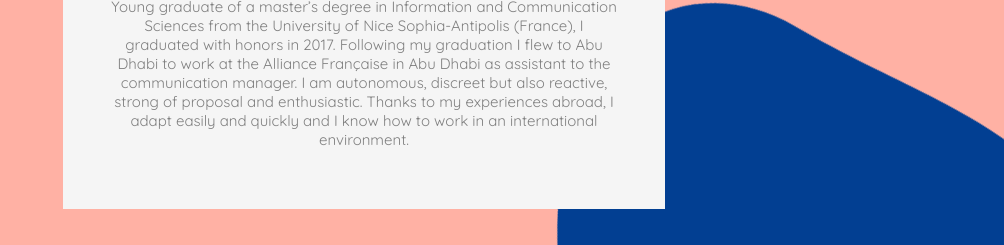
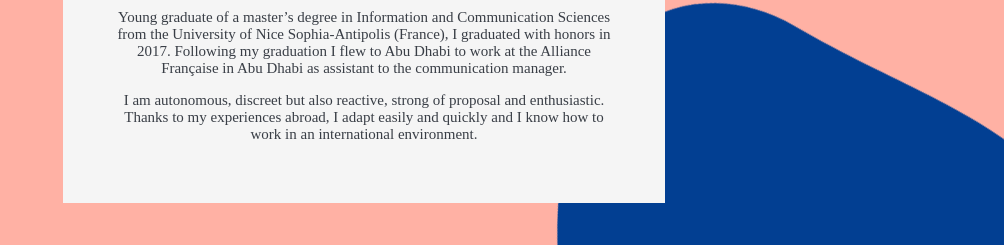
Before and after one commit to sarahcatry/profile, a plain HTML site: page index.html in a window 1280 px wide. Shown: the part 327-572 px from the top of the page, without its empty margins (276-1280 px from the left). Drawn offline with Linux system fonts and the light colour scheme.

Commit message:
modif body

```diff
--- a/index.html
+++ b/index.html
@@ -27,7 +27,8 @@
       <h2> Communications officer </h2>
       <p>
         Young graduate of a master’s degree in Information and Communication Sciences from the University of Nice Sophia-Antipolis (France), I graduated with honors in 2017. Following my graduation I flew to Abu Dhabi to work at the Alliance Française in Abu Dhabi as assistant to the communication manager.
-
+      </p>
+      <p>
         I am autonomous, discreet but also reactive, strong of proposal and enthusiastic. Thanks to my experiences abroad, I adapt easily and quickly and I know how to work in an international environment.
       </p>
     </div>
--- a/style.css
+++ b/style.css
@@ -1,15 +1,8 @@
-body{
-    background-color: white;
-    font-family:'Quicksand', sans-serif;
-    font-size: 15px;
-    font-weight: 100;
-    color: grey;
-}
+
 h2{
     color: #738598;
     font-family:'Roboto Condensed', sans-serif;
     font-size: 30px;
-}
 }
 @media (max-width: 720px) {
   .container {
@@ -25,6 +18,7 @@ h2{
   margin-bottom: 3em;
   margin-top: 3em;
   padding: 3em;
+  border-radius: 1,5%;
 }
 .profil-picture {
   border-radius: 50%;
@@ -43,6 +37,9 @@ body {
   overflow: hidden;
   position: relative;
   background: #FFB1A4;
+  font-size: 15px;
+  font-weight: 100;
+  color: #393e46;
 
   display: flex;
   align-items: center;
```
